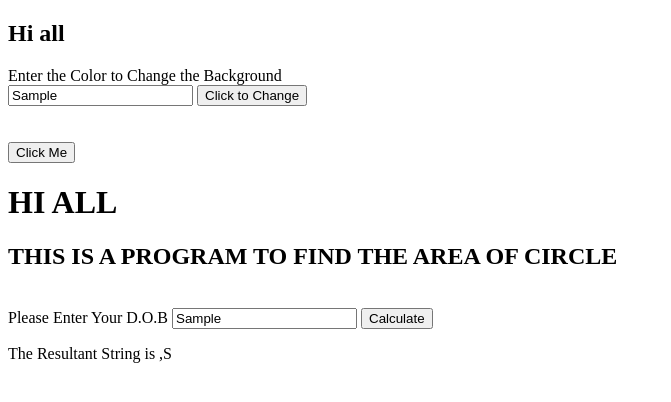
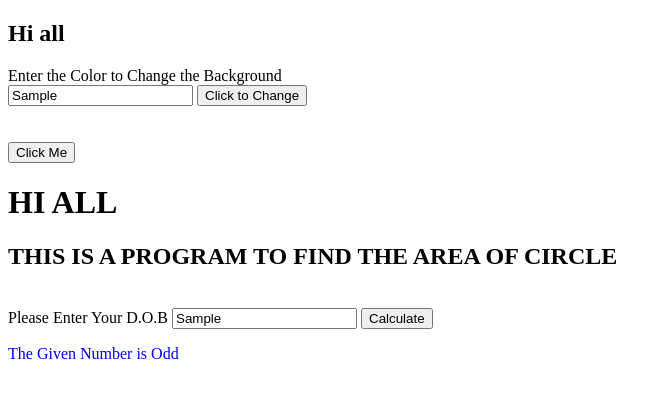
Before and after one commit to manirajvcnr/review-js, a plain HTML site: page Review/review.html in a window 1280 px wide. Both pictures are taken after typing "Sample", "Sample" into the empty fields and a click on the button "Calculate". Shown: the whole page, without its empty margins (0-671 px from the left). Drawn offline with Linux system fonts and the light colour scheme.

Commit message:
review-js.

```diff
--- a/Review/review.html
+++ b/Review/review.html
@@ -21,7 +21,8 @@
 	<label> Please Enter Your D.O.B </label>
 	<input type="text" id="input">
 	<button id="btn" > Calculate</button>
-    <p id="res"></p>
+	<p id="res"></p>
+	<p id="res1"></p>
     <script src="script1.js"></script>
 	<!-- <script src="script.js"></script>   -->
 	<!-- <script src="script1.js"></script>  -->
--- a/Review/script1.js
+++ b/Review/script1.js
@@ -24,17 +24,71 @@ while(i>0){
 	document.getElementById("res").innerHTML="The Present Age is "+age;
 
 }) */
+/* document.getElementById("btn").addEventListener("click",function(){
+		let inp=document.getElementById("input").value, alpha;
+		alpha=inp.replace(/[^a-zA-z]/g,"");
+		console.log(alpha); */
 
-document.getElementById("btn").addEventListener("click",function(){
-		let inp=document.getElementById("input").value,res=[""];
-		for(x in inp){
-			asc=inp[x].charCodeAt()
-			for(i=48;i<91;i++){
-				if(asc==i){
-					res.push(inp[x]);
-				}
-			}
+/*   document.getElementById("btn").addEventListener("click",function(){
+		let inp=document.getElementById("input").value, alpha,no,even;
+		/* alpha=inp.replace(/[^a-zA-z]/g,"");
+		no=inp.replace(/[^0-9]/g,"");
+		console.log(alpha);
+		console.log(no);  */
+
+/* 		let resEle=document.getElementById("res");
+		even=/[02468]$/g;
+		if(even.test(inp)){
+			resEle.innerHTML="The Given Number is Even";
+			resEle.style.color="blue";
+		}else{
+			resEle.innerHTML="The Given Number is Odd";
+			resEle.style.color="blue";
 		}
-		let result=res.join();
-		document.getElementById("res").innerHTML="The Resultant String is "+result;
+}) */
+/*   document.getElementById("btn").addEventListener("click",function(){
+		let inp=document.getElementById("input").value, alpha,no,even;
+		/* alpha=inp.replace(/[^a-zA-z]/g,"");
+		no=inp.replace(/[^0-9]/g,"");
+		console.log(alpha);
+		console.log(no);  */
+
+		/* let resEle=document.getElementById("res");
+		even=/[02468]$/g;
+		let evenno=inp.replace(/[02468]/g,"");
+		console.log(evenno);
+		let oddno=inp.replace(/[13579]/g,"");
+		console.log(oddno);
+		 */
+/* 		even=/[02468]$/g;
+		 if(even.test(inp)){
+			resEle.innerHTML="The Given Number is Even";
+			resEle.style.color="blue";
+		}else{
+			resEle.innerHTML="The Given Number is Odd";
+			resEle.style.color="blue";
+		}
+}) */
+
+/*  document.getElementById("btn").addEventListener("click",function(){
+		let inp=document.getElementById("input").value, alpha,no,even;
+		let resEle=document.getElementById("res"),res1Ele=document.getElementById("res1");
+		let oddno=inp.replace(/[02468]/g,"");
+		resEle.innerHTML=oddno;
+		let evenno=inp.replace(/[13579]/g,"");
+		res1Ele.innerHTML=evenno;
+ }) */
+
+
+ document.getElementById("btn").addEventListener("click",function(){
+		let inp=document.getElementById("input").value, alpha,no,even,
+		resEle=document.getElementById("res");
+			even=/[02468]$/g;
+		if(even.test(inp)){
+			resEle.innerHTML="The Given Number is Even";
+			resEle.style.color="blue";
+		}else{
+			resEle.innerHTML="The Given Number is Odd";
+			resEle.style.color="blue";
+		}
 })
```
